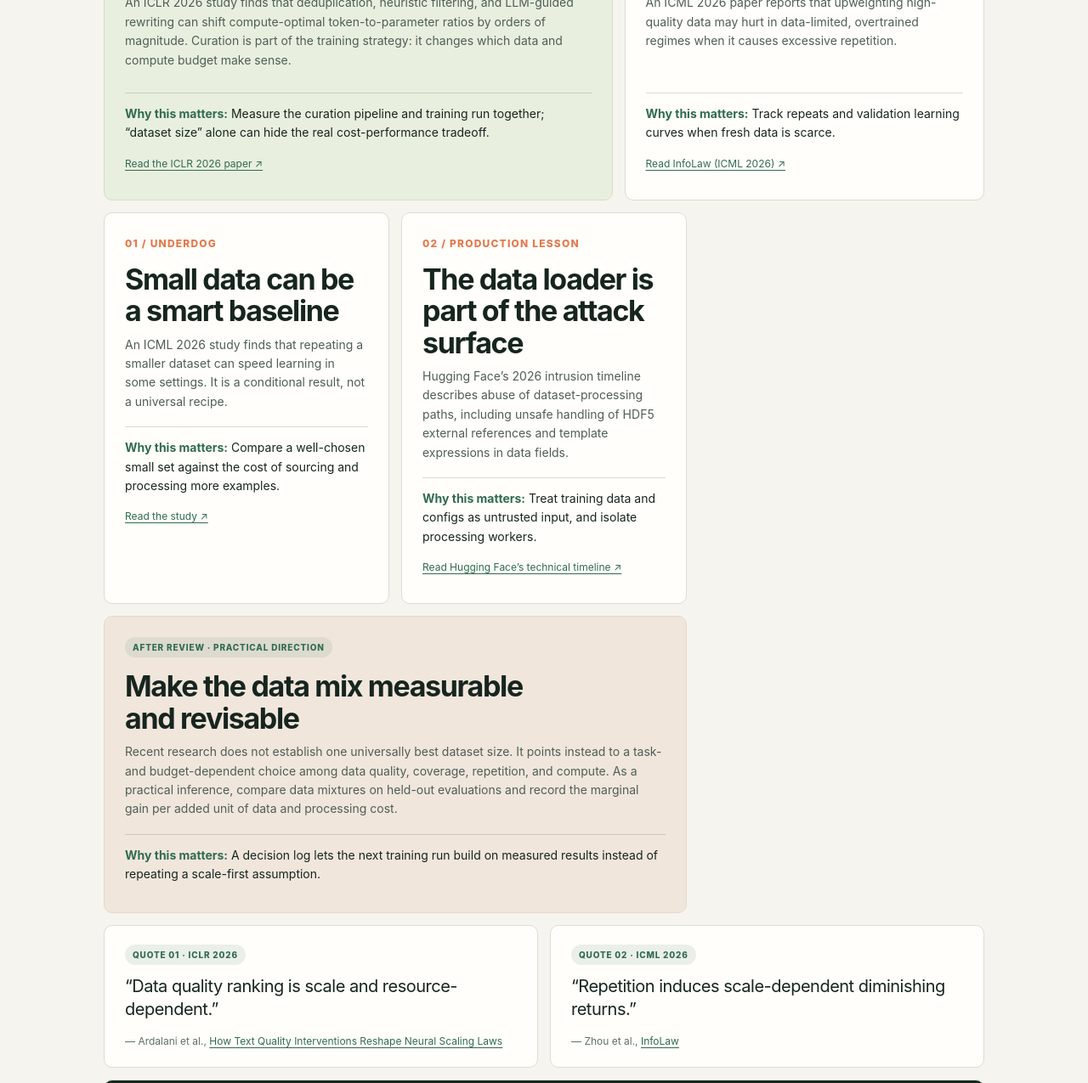
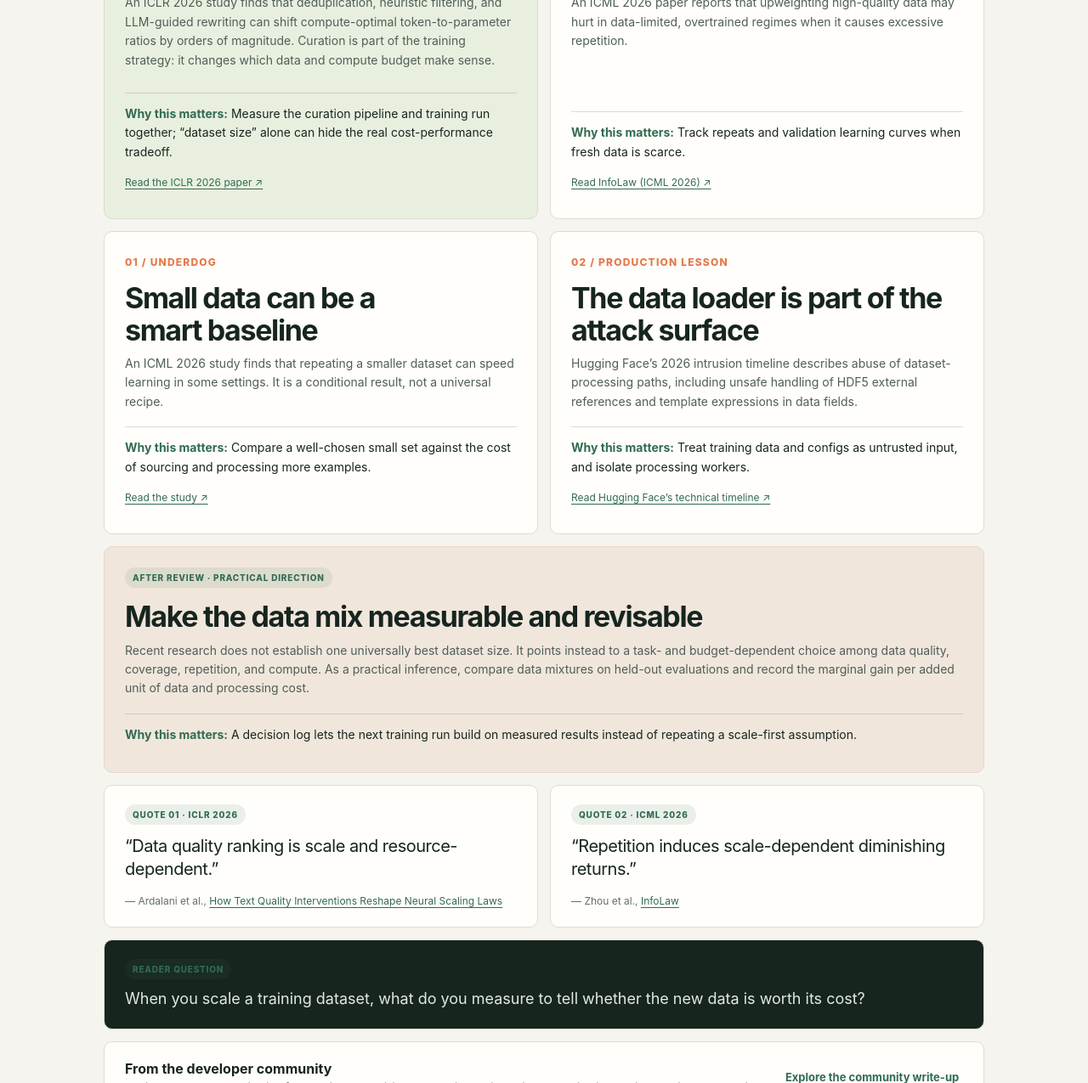
Before and after one commit to tripathiswastik/Weekly-data-scaling-newsletter, a plain HTML site: page index.html in a window 1280 px wide. Shown: the part 676-1951 px from the top of the page at 85% size. Drawn offline with Linux system fonts and the light colour scheme.

Commit message:
Balance newsletter story card grid

```diff
--- a/index.html
+++ b/index.html
@@ -24,10 +24,10 @@
     .issuebar strong { color:var(--lime); }
     .grid { display:grid; grid-template-columns:repeat(12,minmax(0,1fr)); gap:clamp(10px,1.5vw,14px); margin-top:14px; }
     .card { min-width:0; background:var(--card); border:1px solid var(--line); border-radius:10px; padding:clamp(18px,2.5vw,24px); }
-    .lead { grid-column:span 7; min-height:300px; display:flex; flex-direction:column; justify-content:space-between; background:#e9efdf; border-color:#d5dfca; }
-    .side { grid-column:span 5; min-height:300px; display:flex; flex-direction:column; justify-content:space-between; }
-    .small { grid-column:span 4; min-height:225px; }
-    .wide { grid-column:span 8; min-height:225px; background:#f0e6dc; border-color:#e6d8cb; }
+    .lead { grid-column:span 6; min-height:300px; display:flex; flex-direction:column; justify-content:space-between; background:#e9efdf; border-color:#d5dfca; }
+    .side { grid-column:span 6; min-height:300px; display:flex; flex-direction:column; justify-content:space-between; }
+    .small { grid-column:span 6; min-height:225px; }
+    .wide { grid-column:span 12; min-height:225px; background:#f0e6dc; border-color:#e6d8cb; }
     .tag { display:inline-flex; padding:6px 9px; border-radius:999px; background:rgba(49,107,82,.1); color:var(--green); font-size:10px; letter-spacing:.08em; font-weight:850; text-transform:uppercase; }
     h2 { margin:15px 0 10px; font-size:clamp(22px,3vw,34px); line-height:1.1; letter-spacing:-.04em; text-wrap:pretty; }
     .card p { color:#4f5e57; font-size:14px; line-height:1.6; margin:9px 0; }
```
